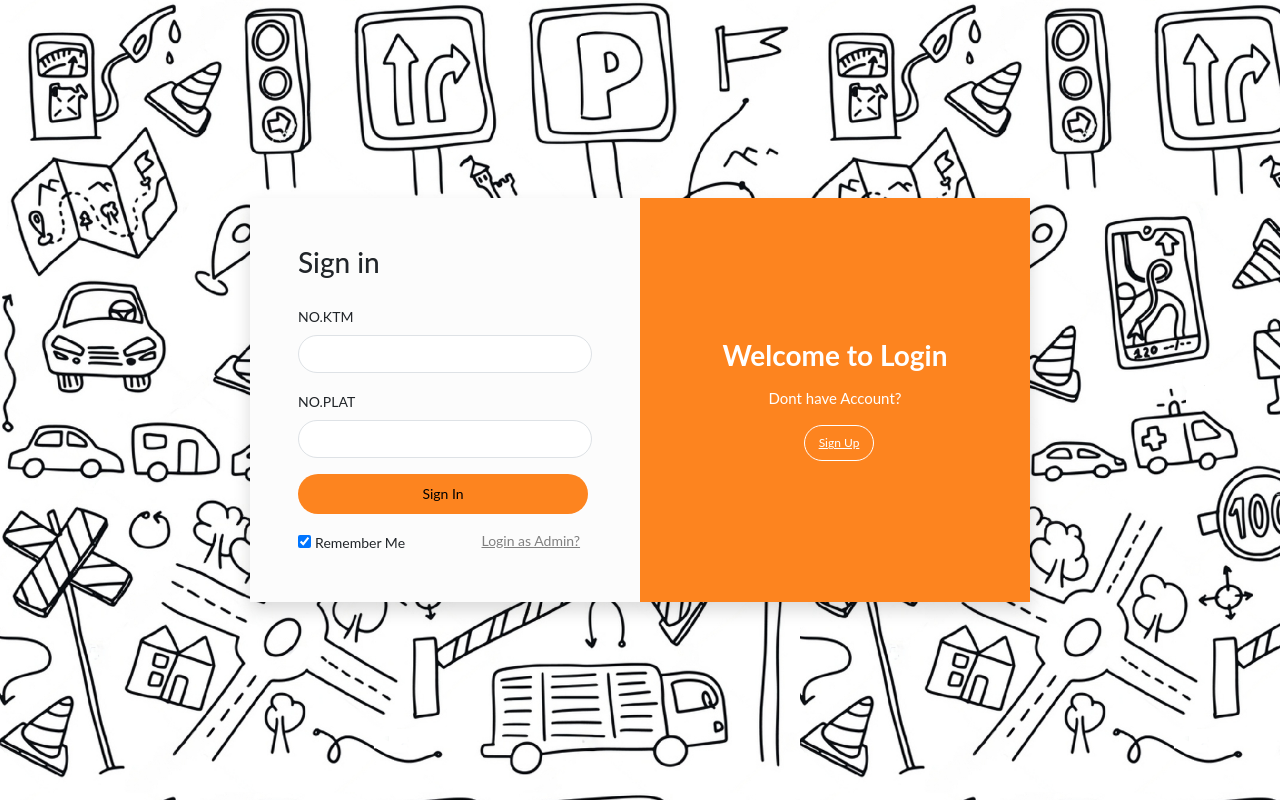
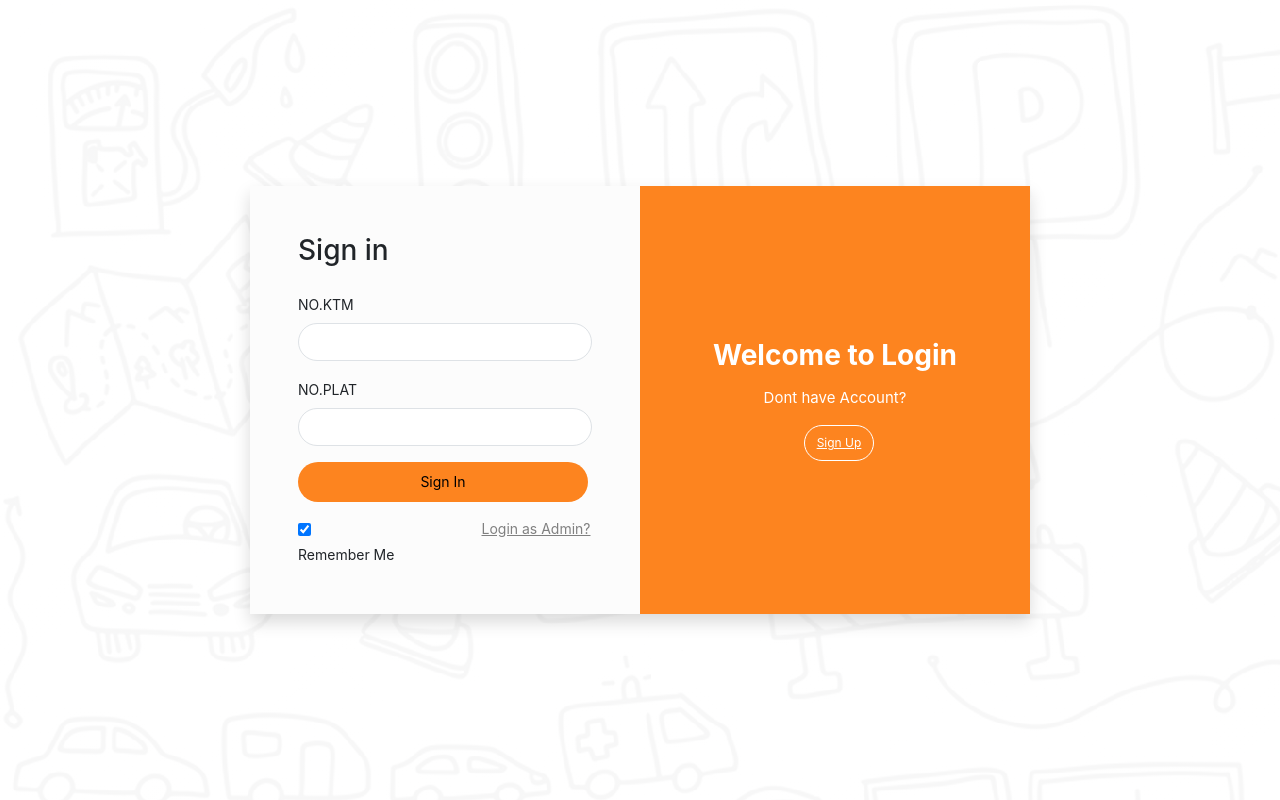
Before and after one commit to Joseph2702/RPL-PRAKTIKUM, a PHP site: page /Login.php in a window 1280 px wide. Run offline with PHP 8.4, Linux system fonts and the light colour scheme.

Commit message:
login&regis

```diff
--- a/Login.php
+++ b/Login.php
@@ -63,10 +63,12 @@ if (isset($_POST['login_btn'])) {
     <meta name="viewport" content="width=device-width, initial-scale=1.0">
     <title>Document</title>
     <link href="https://cdn.jsdelivr.net/npm/bootstrap@5.3.0-alpha2/dist/css/bootstrap.min.css" rel="stylesheet" integrity="sha384-aFq/bzH65dt+w6FI2ooMVUpc+21e0SRygnTpmBvdBgSdnuTN7QbdgL+OapgHtvPp" crossorigin="anonymous">
-
+    <link rel="preconnect" href="https://fonts.googleapis.com">
+    <link rel="preconnect" href="https://fonts.gstatic.com" crossorigin>
+    <link href="https://fonts.googleapis.com/css2?family=Roboto:wght@100&display=swap" rel="stylesheet">
 </head>
 
-<body class="vh-100 d-flex justify-content-center align-items-center" style="font-family: Lato, Arial, sans-serif;">
+<body class="vh-100 d-flex justify-content-center align-items-center" style="font-family: Inter ,Lato, Arial, sans-serif;">
     <div class="row shadow" style="min-width: 780px;">
         <div class="col-6 p-5 " style="background-color: #fcfcfc;  ">
             <form method="POST" action="Login.php">
@@ -104,9 +106,9 @@ if (isset($_POST['login_btn'])) {
         <div class="col-6  d-flex flex-column justify-content-center" style="background-color: #FD841F;">
             <h3 class="text-center" style="font-weight: bold; color: white; ">Welcome to Login</h3>
             <p class="text-center fs-7" style="color: white; margin-top: 6px; font-size: 15px; ">Dont have Account?</p>
-            <button type="button mx-5" class="btn btn-primary rounded-pill bg-transparent"  style="--bs-btn-padding-y: .50rem; --bs-btn-padding-x: .5rem; --bs-btn-font-size: .75rem; width: 70px;
+            <button type="button mx-5" class="btn btn-primary rounded-pill bg-transparent" style="--bs-btn-padding-y: .50rem; --bs-btn-padding-x: .5rem; --bs-btn-font-size: .75rem; width: 70px;
             margin-left: 152px; border-color: white;">
-               <a href="register.php" style="color: white;"> Sign Up </a> </button>
+                <a href="register.php" style="color: white;"> Sign Up </a> </button>
         </div>
     </div>
 </body>
@@ -114,9 +116,12 @@ if (isset($_POST['login_btn'])) {
 </html>
 
 <style>
-body {
-    background-image: url('bg.png');
-    background-size: 800px;
-}
+    body {
+        background-size: 800px;
+        background: #fff;
+        background-image: url('bg.png');
+        background-image: linear-gradient(to bottom, rgba(255, 255, 255, 0.97) 0%, rgba(255, 255, 255, 0.97) 100%), url('bg.png');
+        }
+
 
 </style>
```
Also changed, not shown: register.php (+9 -6 lines).
